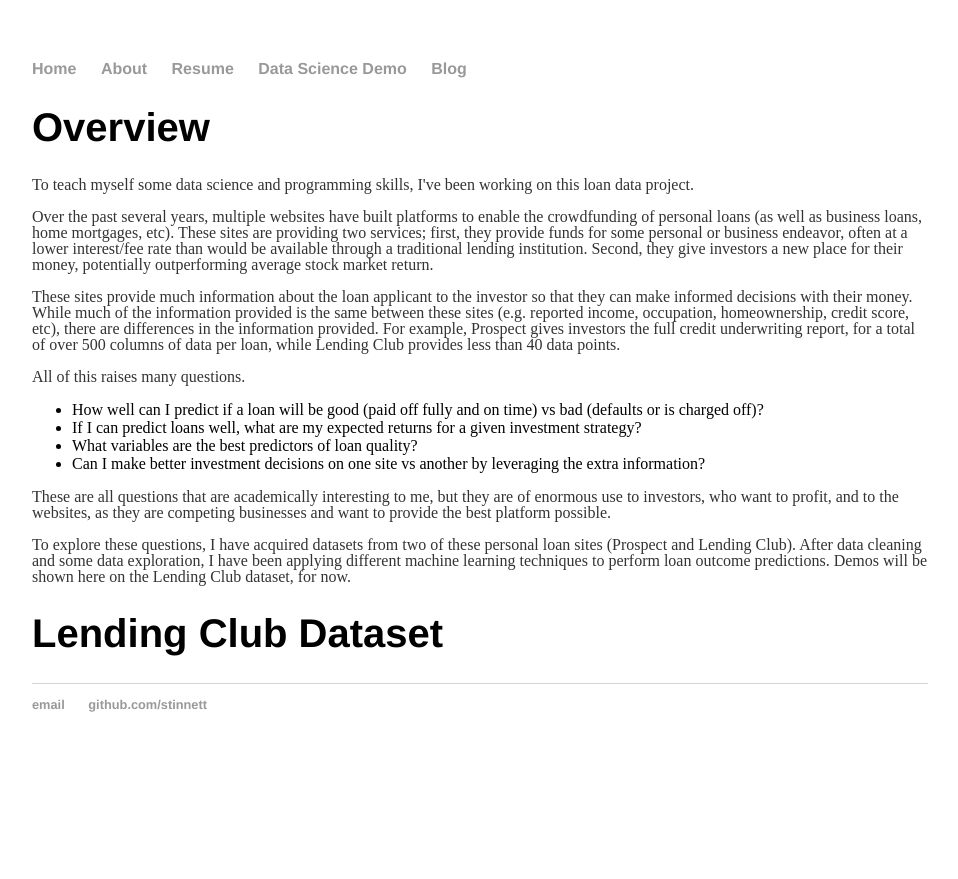
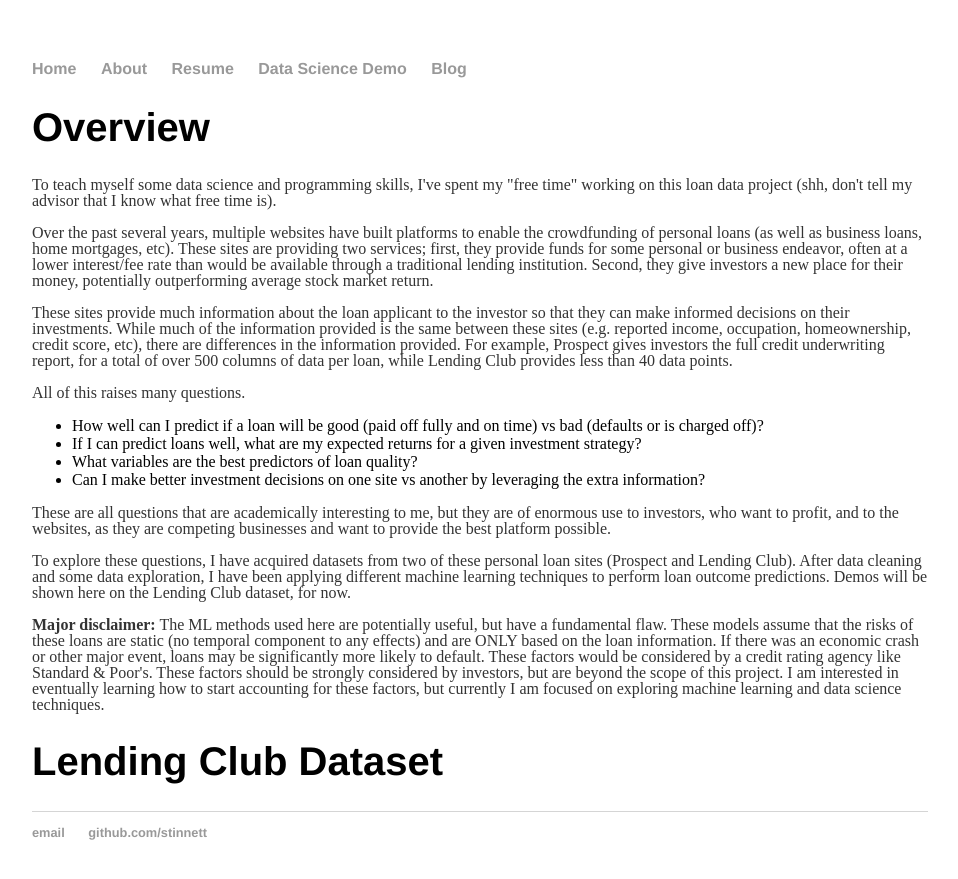
Before and after one commit to Stinnett/Stinnett.github.io, a Jekyll site: the page built from datascience/index.html, in a window 1280 px wide. Shown: the top 879 px of the page, without its empty margins (160-1118 px from the left). Built offline with Jekyll 4.4.1, drawn with Linux system fonts in a browser that asks for light colours.

Commit message:
added disclaimer

```diff
--- a/datascience/index.html
+++ b/datascience/index.html
@@ -5,11 +5,11 @@
 
 		<div class="datascience">
 			<h1>Overview</h1>
-			<p>To teach myself some data science and programming skills, I've been working on this loan data project.</p>
+			<p>To teach myself some data science and programming skills, I've spent my "free time" working on this loan data project (shh, don't tell my advisor that I know what free time is).</p>
 
 			<p> Over the past several years, multiple websites have built platforms to enable the crowdfunding of personal loans (as well as business loans, home mortgages, etc).  These sites are providing two services; first, they provide funds for some personal or business endeavor, often at a lower interest/fee rate than would be available through a traditional lending institution.  Second, they give investors a new place for their money, potentially outperforming average stock market return. </p>
 
-			<p> These sites provide much information about the loan applicant to the investor so that they can make informed decisions with their money.  While much of the information provided is the same between these sites (e.g. reported income, occupation, homeownership, credit score, etc), there are differences in the information provided.  For example, Prospect gives investors the full credit underwriting report, for a total of over 500 columns of data per loan, while Lending Club provides less than 40 data points. </p>
+			<p> These sites provide much information about the loan applicant to the investor so that they can make informed decisions on their investments.  While much of the information provided is the same between these sites (e.g. reported income, occupation, homeownership, credit score, etc), there are differences in the information provided.  For example, Prospect gives investors the full credit underwriting report, for a total of over 500 columns of data per loan, while Lending Club provides less than 40 data points. </p>
 
 			<p> All of this raises many questions.  </p>
 
@@ -22,6 +22,9 @@
 
       			<p> These are all questions that are academically interesting to me, but they are of enormous use to investors, who want to profit, and to the websites, as they are competing businesses and want to provide the best platform possible. </p>
 
-      			<p> To explore these questions, I have acquired datasets from two of these personal loan sites (Prospect and Lending Club).  After data cleaning and some data exploration, I have been applying different machine learning techniques to perform loan outcome predictions.  Demos will be shown here on the Lending Club dataset, for now.
+      			<p> To explore these questions, I have acquired datasets from two of these personal loan sites (Prospect and Lending Club).  After data cleaning and some data exploration, I have been applying different machine learning techniques to perform loan outcome predictions.  Demos will be shown here on the Lending Club dataset, for now. </p>
+
+      			<p><strong>Major disclaimer:</strong> The ML methods used here are potentially useful, but have a fundamental flaw.  These models assume that the risks of these loans are static (no temporal component to any effects) and are ONLY based on the loan information.  If there was an economic crash or other major event, loans may be significantly more likely to default.  These factors would be considered by a credit rating agency like Standard & Poor's.  These factors should be strongly considered by investors, but are beyond the scope of this project.  I am interested in eventually learning how to start accounting for these factors, but currently I am focused on exploring machine learning and data science techniques. </p>
+
 
       			<h1> Lending Club Dataset </h1>
```
